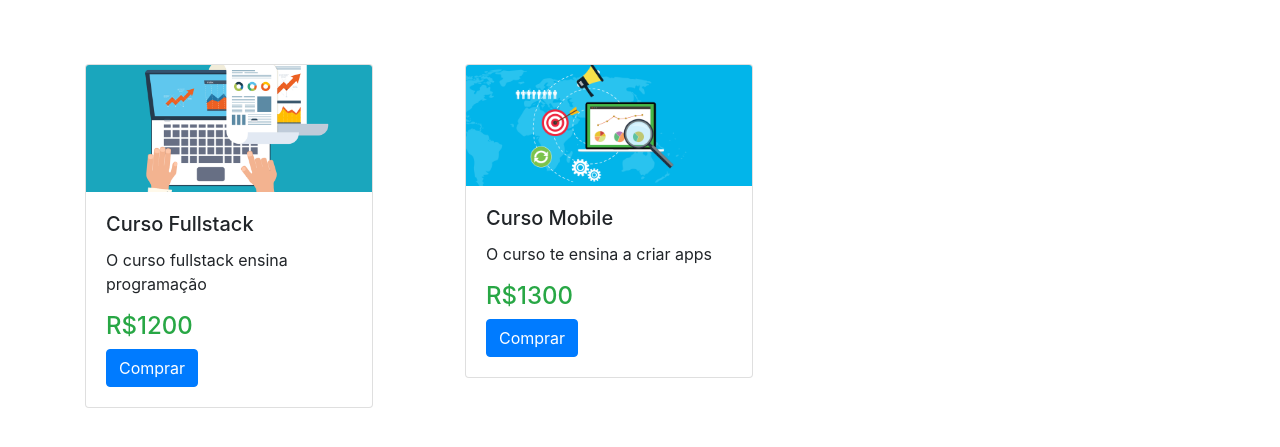
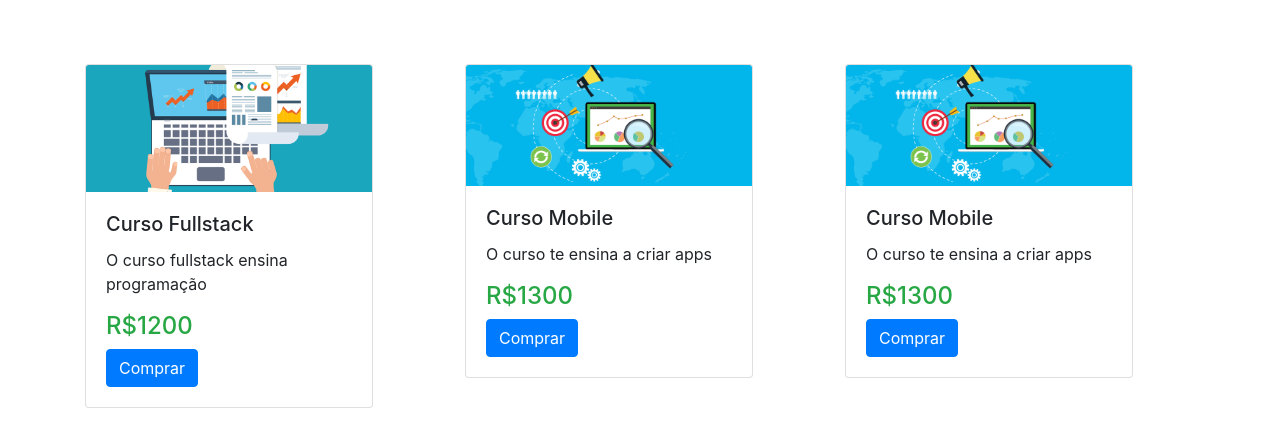
Before and after one commit to wallissl/ProjetoLojaVirtual, a PHP site: page / in a window 1280 px wide. Shown: the part 96-543 px from the top of the page. Run offline with PHP 8.4, Linux system fonts and the light colour scheme.

Commit message:
Subindo projeto

```diff
--- a/index.php
+++ b/index.php
@@ -1,13 +1,18 @@
 <?php
 
-$usuario = ["logado"=>false, "nome"=>"Wallis Silva","nivelAcesso" => 0];
-//$usuario = "";
+$usuario = ["logado"=>false, "nome"=>"Wallis Silva","nivelAcesso" => 1];
+//$usuario = "false";
 
 //Aula sobre o laço for envolvendo arrays.
 
 $produtos = [
+
     "produto" =>["nome"=>"Curso Fullstack","descricao"=>"O curso fullstack ensina programação","preco"=> 1200, "img"=>"img/foto1.png"],
-    "produto2" =>["nome"=>"Curso Mobile","descricao"=>"O curso te ensina a criar apps","preco"=> 1300,"img"=>"img/foto2.png"]
+
+    "produto2" =>["nome"=>"Curso Mobile","descricao"=>"O curso te ensina a criar apps","preco"=> 1300,"img"=>"img/foto2.png"],
+
+    "produto3" =>["nome"=>"Curso Mobile","descricao"=>"O curso te ensina a criar apps","preco"=> 1300,"img"=>"img/foto2.png"]
+
 ];
 
 $categorias = ["cursos", "Tutoriais", "Artigos", "Forum", "Codigos"];
```
